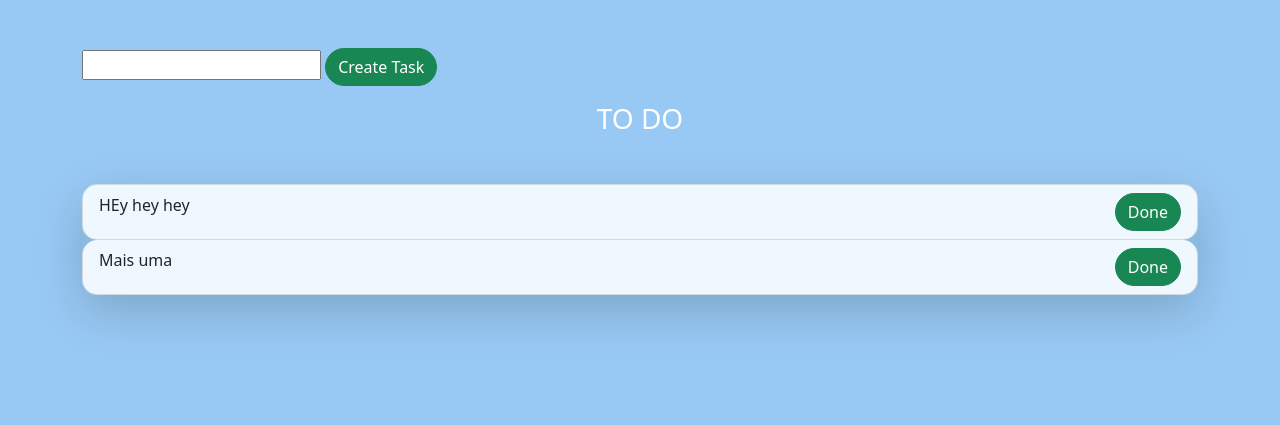
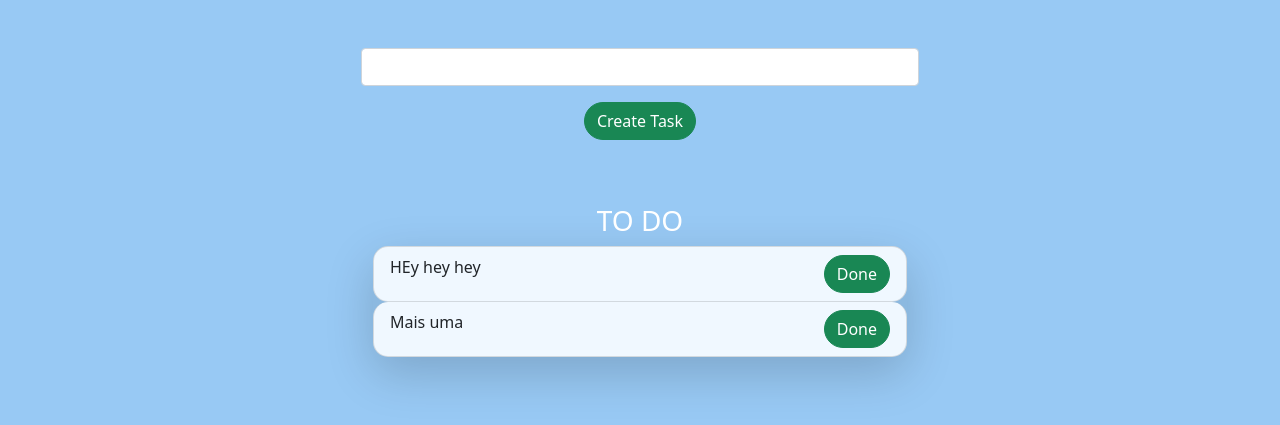
Before and after one commit to thgrillo/CRUD-Django, a Django app: page / in a window 1280 px wide. Shown: the part 56-481 px from the top of the page. Run offline with Django 3.2, Linux system fonts and the light colour scheme; data comes from the database, SQL or seed files in the repository; some libraries are stand-ins or nearby versions.

Commit message:
ï need go to bed

```diff
--- a/task/templates/task/home.html
+++ b/task/templates/task/home.html
@@ -1,4 +1,6 @@
 {% extends 'task/base.html' %}
+
+{% load widget_tweaks %}
 
 {% block maincontent %}
     <div class="container">
@@ -8,18 +10,19 @@
                     <div class="col-12">
                         <form action="" method="POST">
                             {% csrf_token %}
-                            <div class="mb-3 mt-5">
-                            {{ form.title }}
-                            <button type="submit" class="btn btn-success" style="border-radius:50px;">Create Task</button>
+                            <div class="mb-3 mt-5" style="display: flex;flex-wrap: nowrap;align-content: center;flex-direction: column;justify-content: center;align-items: center;margin-left: 25%;
+                            margin-right: 25%;">
+                            {{ form.title|add_class:"form-control" }}
+                            <button type="submit" class="btn btn-success mt-3" style="border-radius:50px; color:white;">Create Task</button>
                             </div>
                         </form>
                     </div>
                 </div>
-                <div class="row">
+                <div class="row" style="margin-left: 25%;margin-right: 25%;">
                     <div class="col-12">
-                        <h3 class="text-center" style="color: white;">TO DO</h3>
+                        <h3 class="text-center mt-5" style="color: white;">TO DO</h3>
                         <div class="shadow-lg mb-5 bg-white rounded" style="background-color: #8cb9e0 !important;border-radius: 15px !important;">
-                            <ul class="list-group mt-5">
+                            <ul class="list-group ">
                                 {% for task in tasks %}
                                 {% if task.done == False %}
                                 <li class="list-group-item" style="background-color: #f0f8ff; border-radius: 15px;">
```
Also changed, not shown: 1 other file.
